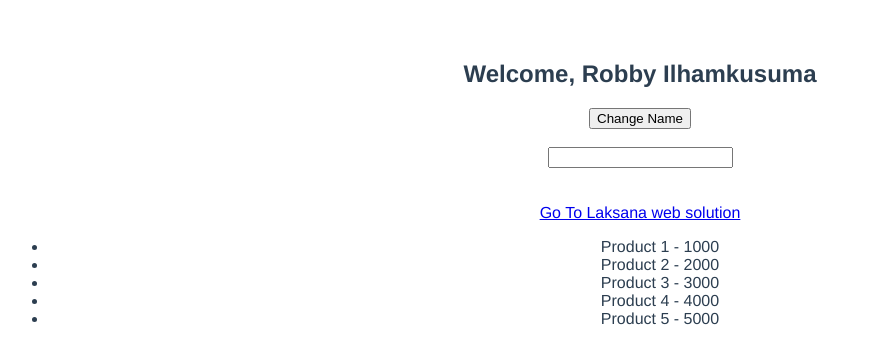
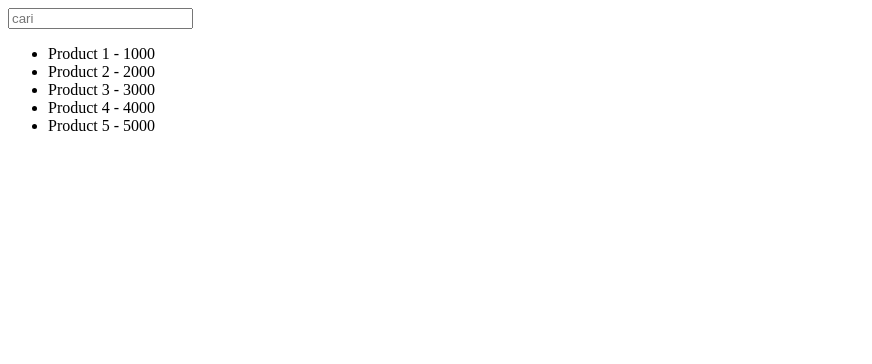
Before and after one commit to robbytrujillo/fundamentalVue, a Vue app: page / in a window 1280 px wide. Shown: the top 364 px of the page, without its empty margins (0-872 px from the left). Built offline with nearby package versions, Linux system fonts and the light colour scheme.

Commit message:
Fundamental Vue | COMPUTED PROPERTIES

```diff
--- a/src/App.vue
+++ b/src/App.vue
@@ -1,24 +1,27 @@
 <template>
-  <h2>Welcome, {{ nama }}</h2>
+  <input type="text" v-model="cari" placeholder="cari" />
+
+  <!-- <h2>Welcome, {{ nama }}</h2> -->
   <!-- <button v-on:click="changeName">Change Name</button> -->
   <!-- disingkat -->
-  <button @click="changeName">Change Name</button><br />
+  <!-- <button @click="changeName">Change Name</button><br />
   <br />
-  <input type="text" v-model="panggil" /><br />
+  <input type="text" v-model="panggil" /><br /> -->
   <!-- output agar realtime -->
-  {{ panggil }}<br /><br />
+  <!-- {{ panggil }}<br /><br />
   <a :href="url">Go To Laksana web solution</a>
-  <br />
+  <br /> -->
   <!-- condition if -->
-  <div v-if="products.length">
+  <!-- <div v-if="products.length"> -->
   <ul>
     <!-- looping -->
-      <li v-for="item in products" :key="item.id">{{ item.title }} - {{ item.price }}</li>
+    <!-- <li v-for="item in products" :key="item.id">{{ item.title }} - {{ item.price }}</li> -->
+    <li v-for="item in cariData" :key="item.id">{{ item.title }} - {{ item.price }}</li>
   </ul>
-  </div>
-  <div v-else>
-    <p>No Data Found</p>
-  </div>
+  <!-- </div> -->
+  <!-- <div v-else> -->
+  <!-- <p>No Data Found</p> -->
+  <!-- </div> -->
 </template>
 
 <script>
@@ -26,10 +29,10 @@ export default {
   name: "App",
   data() {
     return {
-      nama: "Robby Ilhamkusuma",
-      url: "https://laksanasolution.com",
-      panggil: "",
-
+      // nama: "Robby Ilhamkusuma",
+      // url: "https://laksanasolution.com",
+      // panggil: "",
+      cari: "",
       products: [
         // { id: 1, title: "Product 1", price: 1000 },
         // { id: 2, title: "Product 2", price: 2000 },
@@ -39,18 +42,19 @@ export default {
       ],
     };
   },
-  methods: {
-    changeName() {
-      this.nama = "Asep";
-    },
-  },
+  // methods: {
+  //   changeName() {
+  //     this.nama = "Asep";
+  //   },
+  // },
   // Lifecycle hooks
   // beforeCreate() {
   //   console.log("Before Create");
   // },
   created() {
     //console.log("Created");
-    this.products = [{ id: 1, title: "Product 1", price: 1000 },
+    this.products = [
+      { id: 1, title: "Product 1", price: 1000 },
       { id: 2, title: "Product 2", price: 2000 },
       { id: 3, title: "Product 3", price: 3000 },
       { id: 4, title: "Product 4", price: 4000 },
@@ -63,16 +67,23 @@ export default {
     // mounted() {
     //   console.log("Mounted");
   },
+  computed: {
+    cariData() {
+      return this.products.filter((item) => {
+        return item.title.match(this.cari);
+      });
+    },
+  },
 };
 </script>
 
 <style>
-#app {
+/* #app {
   font-family: Avenir, Helvetica, Arial, sans-serif;
   -webkit-font-smoothing: antialiased;
   -moz-osx-font-smoothing: grayscale;
   text-align: center;
   color: #2c3e50;
   margin-top: 60px;
-}
+} */
 </style>
```
Lines whose indentation alone changed are shown as unchanged.
